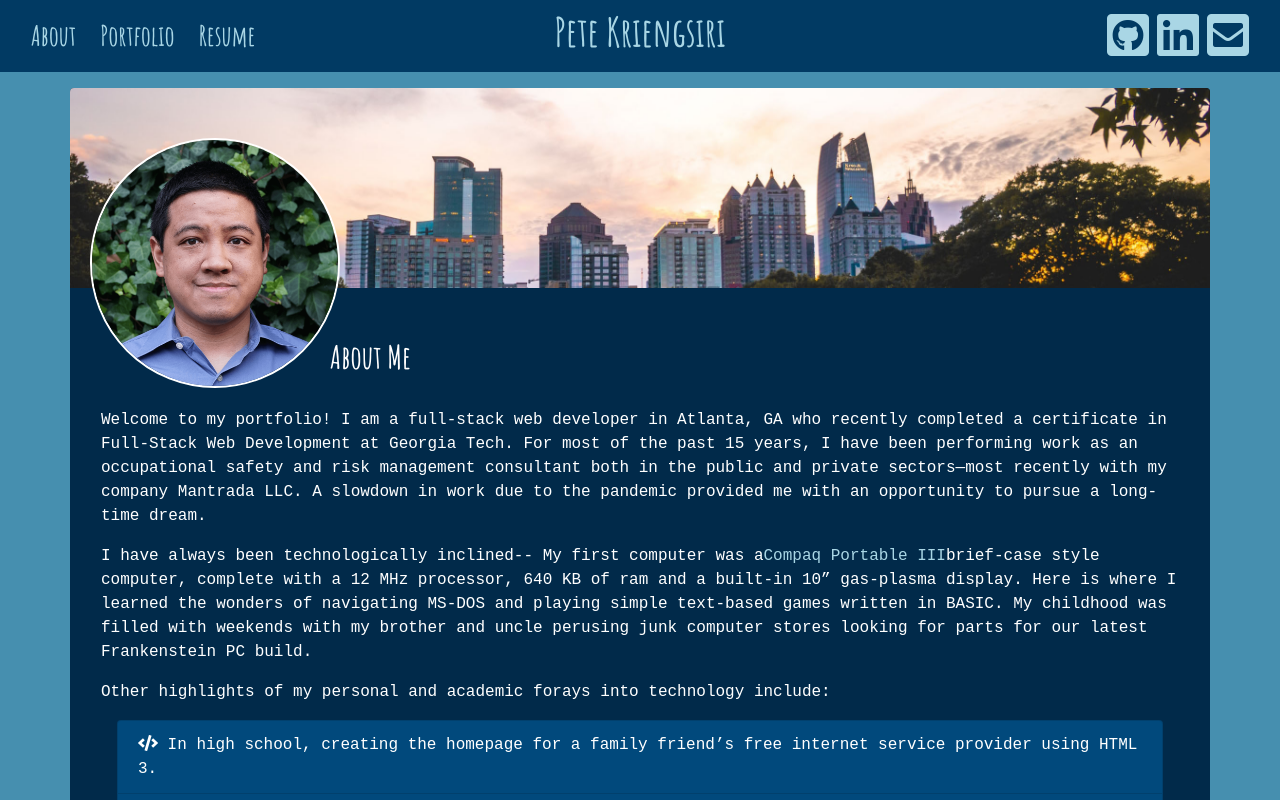
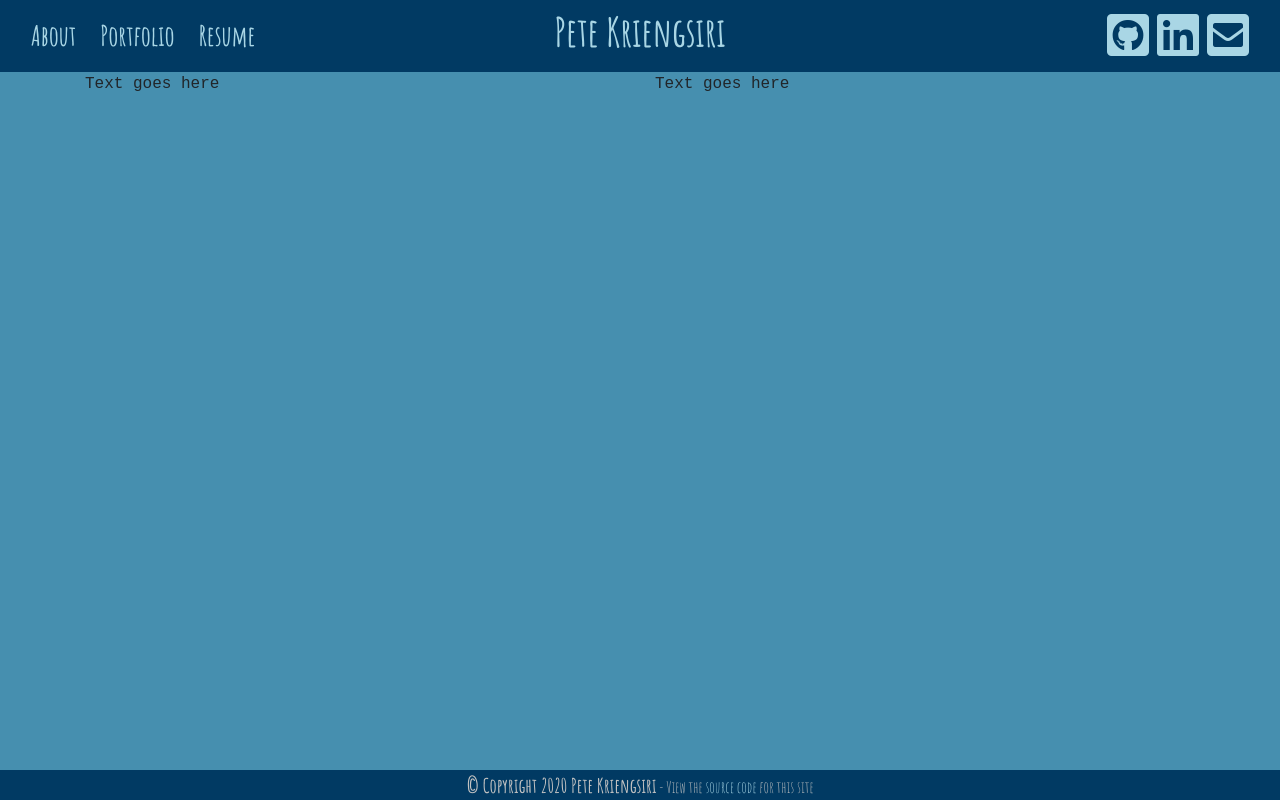
Before and after one commit to pkriengsiri/portfolio, a React (Create React App) app: page /home in a window 1280 px wide. Shown: the top 800 px of the page. Built offline with nearby package versions, Linux system fonts and the light colour scheme.

Commit message:
Added basic layout for the home container

```diff
--- a/src/App.js
+++ b/src/App.js
@@ -2,6 +2,7 @@ import React from "react";
 import { BrowserRouter as Router, Route, Switch } from "react-router-dom";
 import About from "./containers/About/About";
 import Portfolio from "./containers/Portfolio/Portfolio";
+import Home from "./containers/Home/Home"
 import Header from "./components/Header/Header";
 import Sidebar from "./components/Sidebar/Sidebar";
 import Footer from "./components/Footer/Footer";
@@ -16,7 +17,7 @@ function App() {
         <Switch>
           <Route exact path="/" component={About} />
           <Route exact path="/portfolio" component={Portfolio} />
-          <Route exact path="*" component={About} />
+          <Route exact path="/home" component={Home} />
         </Switch>
       </Router>
       <Footer />
--- a/src/containers/Home/Home.jsx
+++ b/src/containers/Home/Home.jsx
@@ -2,7 +2,11 @@ import React from 'react';
 
 const Home = () => {
     return (
-        <div>
+        <div className="container">
+            <div className="row">
+                <div className="col-12 col-md-6"><p>Text goes here</p></div>
+                <div className="col-12 col-md-6"><p>Text goes here</p></div>
+            </div>
 
         </div>
     );
```
